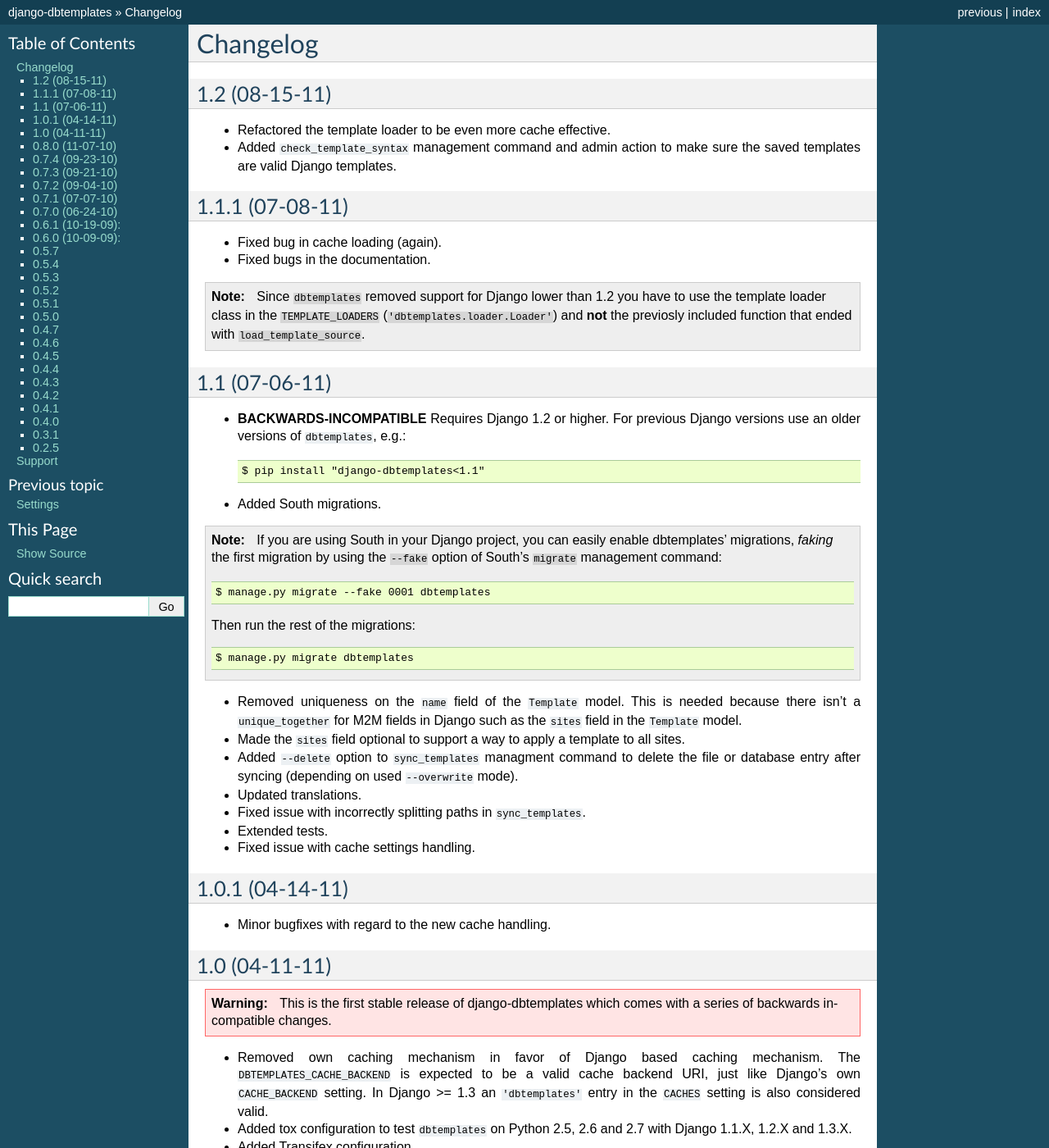
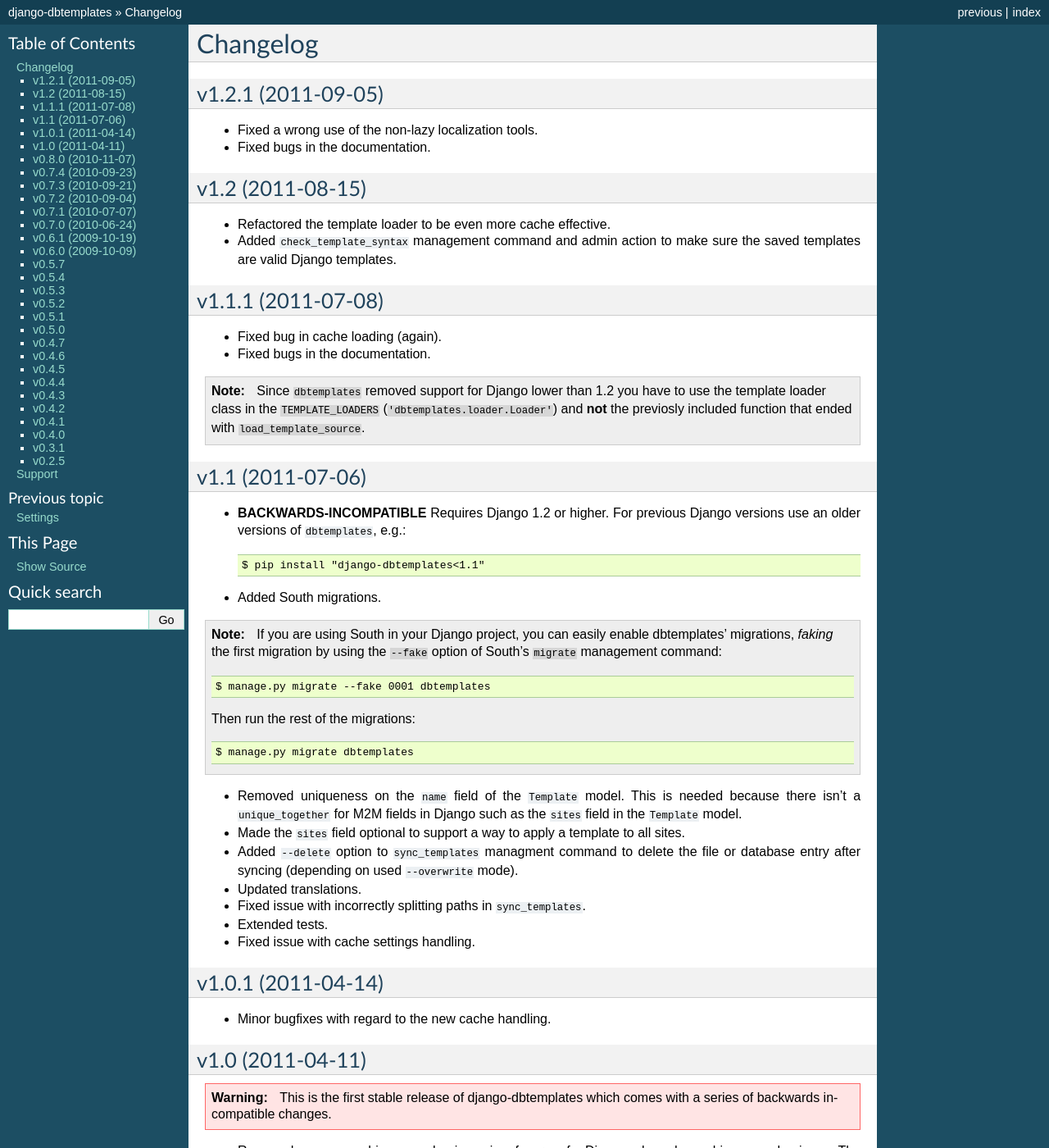
Before and after one commit to jazzband/django-dbtemplates, a Sphinx documentation site: the page built from docs/changelog.txt, in a window 1280 px wide and 1400 px high. Shown: the whole window at 82% size. Built offline with Sphinx 7.4.7, drawn with Linux system fonts in a browser that asks for light colours; some of the changed text lies outside the part shown.

Commit message:
Fixed changelog and added bugfix to it.

```diff
--- a/docs/changelog.txt
+++ b/docs/changelog.txt
@@ -1,16 +1,23 @@
 Changelog
 =========
 
-1.2 (08-15-11)
---------------
+v1.2.1 (2011-09-05)
+-------------------
+
+* Fixed a wrong use of the non-lazy localization tools.
+
+* Fixed bugs in the documentation.
+
+v1.2 (2011-08-15)
+-----------------
 
 * Refactored the template loader to be even more cache effective.
 
 * Added ``check_template_syntax`` management command and admin action
   to make sure the saved templates are valid Django templates.
 
-1.1.1 (07-08-11)
-----------------
+v1.1.1 (2011-07-08)
+-------------------
 
 * Fixed bug in cache loading (again).
 
@@ -23,8 +30,8 @@
     (``'dbtemplates.loader.Loader'``) and **not** the previosly included
     function that ended with ``load_template_source``.
 
-1.1 (07-06-11)
---------------
+v1.1 (2011-07-06)
+-----------------
 
 * **BACKWARDS-INCOMPATIBLE** Requires Django 1.2 or higher.
   For previous Django versions use an older versions of ``dbtemplates``,
@@ -65,13 +72,13 @@
 
 * Fixed issue with cache settings handling.
 
-1.0.1 (04-14-11)
-----------------
+v1.0.1 (2011-04-14)
+-------------------
 
 * Minor bugfixes with regard to the new cache handling.
 
-1.0 (04-11-11)
---------------
+v1.0 (2011-04-11)
+-----------------
 
 .. warning::
     This is the first stable release of django-dbtemplates which comes with a
@@ -94,33 +101,33 @@
 
 * Use ReadTheDocs for documentation hosting.
 
-0.8.0 (11-07-10)
-----------------
+v0.8.0 (2010-11-07)
+-------------------
 
 * Added Finnish translation (by jholster)
 
 * Added --overwrite and --app-first options to sync_templates command (by Alex Kamedov).
 
-0.7.4 (09-23-10)
-----------------
+v0.7.4 (2010-09-23)
+-------------------
 
 * Fixed tests.
 
-0.7.3 (09-21-10)
-----------------
+v0.7.3 (2010-09-21)
+-------------------
 
 * Added ``DBTEMPLATES_AUTO_POPULATE_CONTENT`` setting to be able to disable
   to auto-populating of template content.
 
 * Fixed cosmetic issue in admin with collapsable fields.
 
-0.7.2 (09-04-10)
-----------------
+v0.7.2 (2010-09-04)
+-------------------
 
 * Moved to Github again. Sigh.
 
-0.7.1 (07-07-10)
-----------------
+v0.7.1 (2010-07-07)
+-------------------
 
 * Fixed problem with the CodeMirror textarea, which wasn't completely
   disabled before.
@@ -132,8 +139,8 @@
   and have the CodeMirror textarea enabled, dbtemplates will look in a
   subdirectory of your site's ``MEDIA_ROOT`` for the CodeMirror media files.
 
-0.7.0 (06-24-10)
-----------------
+v0.7.0 (2010-06-24)
+-------------------
 
 * Added CodeMirror_-based syntax highlighting textarea, based on the amaxing
   work_ by `Nic Pottier`_. Set the ``DBTEMPLATES_USE_CODEMIRROR`` setting
@@ -154,14 +161,14 @@
 .. _work: https://gist.github.com/368758/86bcafe53c438e2e2a0e3442c3b30f2c6011fbba
 .. _`Nic Pottier`: http://github.com/nicpottier
 
-0.6.1 (10-19-09):
------------------
+v0.6.1 (2009-10-19)
+-------------------
 
 * Fixed issue with default site of a template, added ability to disable
   default site (``DBTEMPLATES_ADD_DEFAULT_SITE``).
 
-0.6.0 (10-09-09):
------------------
+v0.6.0 (2009-10-09)
+-------------------
 
 * Updated and added locales (Danish, Brazilian Portuguese)
 
@@ -171,8 +178,8 @@
 
 * Added Sphinx documentation
 
-0.5.7
------
+v0.5.7
+------
 
 * Updates to the docs
 
@@ -186,8 +193,8 @@
 
 * fixed bug in ``create_error_template`` command.
 
-0.5.4
------
+v0.5.4
+------
 
 * Made loader and cache backends site-aware.
 
@@ -199,16 +206,16 @@
 * Template is now saved explicitly to backend if not existent in cache
   (e.g. if deleted manually or invalidated).
 
-0.5.3
------
+v0.5.3
+------
 
-* Removed automatic creation of 404.html and 500.html templates and added a
+* Removed automatic creation of 404.html and 50v0.html templates and added a
   new management command for those cases called ``create_error_templates``
 
 * Also reverted move to Bitbucket
 
-0.5.2
------
+v0.5.2
+------
 
 * Fixed a problem with ``django.contrib.sites`` when its table hasn't been
   populated yet on initialization of dbtemplates. Thanks for the report,
@@ -216,8 +223,8 @@
 
 * Added an example Django project and docs for it
 
-0.5.1
------
+v0.5.1
+------
 
 * Removed unneeded code that registered the model with reversion.
 
@@ -228,8 +235,8 @@
 * Removed legacy ``sync_templates.py`` script, use ``django-admin.py
   sync_templates`` from now on.
 
-0.5.0
------
+v0.5.0
+------
 
 * Added support for `django-reversion`_
 
@@ -246,60 +253,60 @@
 .. _django-reversion: http://code.google.com/p/django-reversion/
 .. _blog post: http://jannisleidel.com/2008/11/updates-to-django-dbtemplates-and-half-assed-promise/
 
-0.4.7
------
+v0.4.7
+------
 
 * Minor bugfix
 
-0.4.6
------
+v0.4.6
+------
 
 * Minor doc change and PyPI support
 
-0.4.5
------
+v0.4.5
+------
 
 * fixed the --force option of the sync_templates command
 
-0.4.4
------
+v0.4.4
+------
 
 * fixed error in custom model save() after changes in Django `r8670`_.
 
 .. _r8670: http://code.djangoproject.com/changeset/8670
 
-0.4.3
------
+v0.4.3
+------
 
 * removed oldforms code
 
-0.4.2
------
+v0.4.2
+------
 
 * added Hebrew translation (by mkriheli)
 
-0.4.1
------
+v0.4.1
+------
 
 * added French (by Roland Frederic) and German locale
 
-0.4.0
------
+v0.4.0
+------
 
 * adds better support for newforms-admin
 
 * don't forget to load the dbtemplates.admin, e.g. by using
   django.contrib.admin.autodiscover() in you urls.py
 
-0.3.1
------
+v0.3.1
+------
 
 * adds a new management command *sync_templates* for bidirectional syncing
   between filesystem and database (backwards-compatible) and
   FilesystemCaching (thanks, Arne Brodowski!)
 
-0.2.5
------
+v0.2.5
+------
 
 * adds support for newforms-admin
 
```
